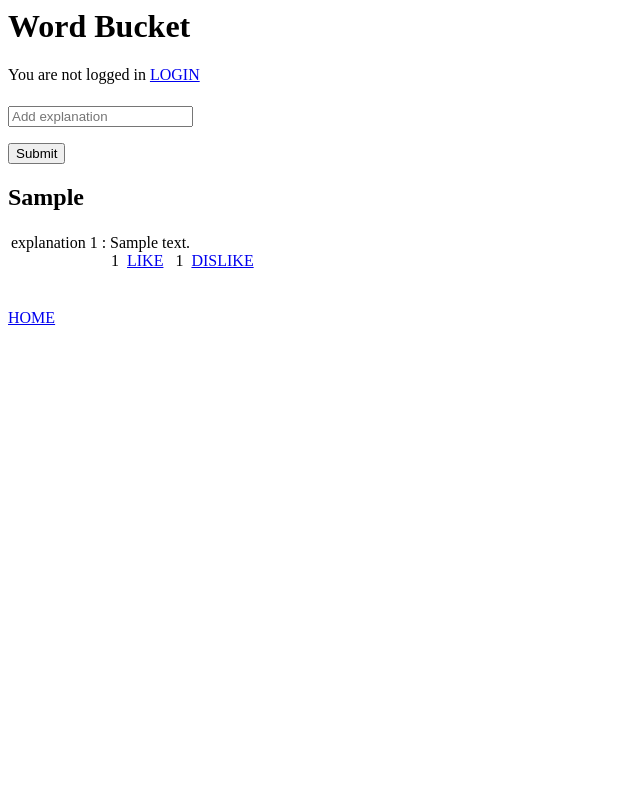
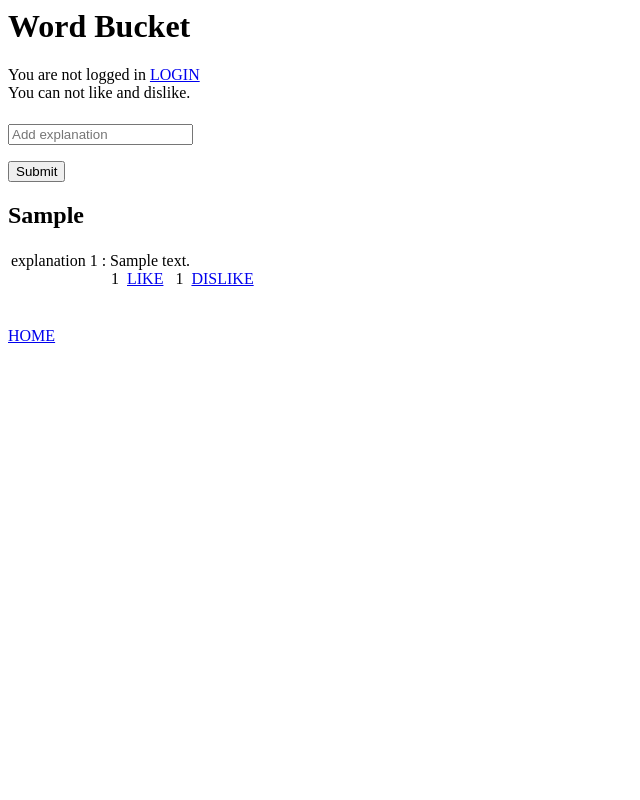
Before and after one commit to a5720128a/wordbucket, a Django app: page /1/ in a window 1280 px wide. Shown: the whole page, without its empty margins (0-640 px from the left). Run offline with Django 3.2, Linux system fonts and the light colour scheme; tables that the repository leaves empty hold one stand-in row (values such as "Sample post").

Commit message:
fixed duplicated upload, role, like or dislike spam(change model)

```diff
--- a/wordbucket/admin.py
+++ b/wordbucket/admin.py
@@ -1,10 +1,11 @@
 from django.contrib import admin
 
 
-from .models import Word, Explanation, Like_and_dislike
+from .models import Word, Explanation, Like, Dislike
 
 # Register your models here.
 
 admin.site.register(Word)
 admin.site.register(Explanation)
-admin.site.register(Like_and_dislike)
+admin.site.register(Like)
+admin.site.register(Dislike)
--- a/wordbucket/models.py
+++ b/wordbucket/models.py
@@ -15,16 +15,27 @@
     #foreign key
     word = models.ForeignKey(Word, on_delete=models.CASCADE)
     explanation_text = models.CharField(max_length=600)
-    def __str__(self):
-        return self.explanation_text
-
-class Like_and_dislike(models.Model):
-    #foreign key for Like and Dislike
-    explanation = models.ForeignKey(Explanation, on_delete=models.CASCADE)
-    #votes count
     votes_like = models.IntegerField(default=0)
     votes_dislike = models.IntegerField(default=0)
     def __str__(self):
+        return self.explanation_text
+    def __int__(self):
         return self.votes_like
+    def __int__(self):
+        return self.votes_dislike
+
+class Like(models.Model):
+    #foreign key for Like and Dislike
+    explanation = models.ForeignKey(Explanation, on_delete=models.CASCADE)
+    #user votes count
+    user_like = models.TextField(default='')
     def __str__(self):
-        return self.votes_dislike
+        return self.user_like
+
+class Dislike(models.Model):
+    #foreign key for Like and Dislike
+    explanation = models.ForeignKey(Explanation, on_delete=models.CASCADE)
+    #user votes count
+    user_dislike = models.TextField(default='')
+    def __str__(self):
+        return self.user_dislike
--- a/wordbucket/templates/detail.html
+++ b/wordbucket/templates/detail.html
@@ -9,7 +9,8 @@
           <p><a href="{% url 'wordbucket:logout' %}">logout</a></p>
         {% else %}
           You are not logged in
-          <a href="{% url 'wordbucket:login' %}">LOGIN</a>
+          <a href="{% url 'wordbucket:login' %}">LOGIN</a><br>
+          You can not like and dislike.
           <br>
         {% endif %}
 
@@ -25,25 +26,26 @@
         <table id="id_explanation_table">
             {% for explanation in word.explanation_set.all %}
                 <tr>
-                    <td>explanation {{ forloop.counter }} : {{ explanation.explanation_text }}
-                    {% for vote in explanation.like_and_dislike_set.all %}<br>
-                        &nbsp;&nbsp;&nbsp;&nbsp;&nbsp;&nbsp;&nbsp;&nbsp;&nbsp;&nbsp;&nbsp;&nbsp;
+                    <td>explanation {{ forloop.counter }} : {{ explanation.explanation_text }}<br>
+ &nbsp;&nbsp;&nbsp;&nbsp;&nbsp;&nbsp;&nbsp;&nbsp;&nbsp;&nbsp;&nbsp;&nbsp;
                         &nbsp;&nbsp;&nbsp;&nbsp;&nbsp;&nbsp;&nbsp;&nbsp;&nbsp;&nbsp;&nbsp;
-                        {{ vote.votes_like }} &nbsp;<a href="{% url 'wordbucket:like' explanation.id %}">LIKE</a>
-                        &nbsp; {{ vote.votes_dislike }} &nbsp;<a href="{% url 'wordbucket:dislike' explanation.id %}">DISLIKE</a>
-                    {% endfor %}<br><br>
+                        {{ explanation.votes_like }} &nbsp;<a href="{% url 'wordbucket:like' explanation.id %}">LIKE</a>
+                        &nbsp; {{ explanation.votes_dislike }} &nbsp;<a href="{% url 'wordbucket:dislike' explanation.id %}">DISLIKE</a>
+                    <br><br>
                     </td>
                 </tr>
             {% endfor %}
         </table>
         <br>
         {% if user.is_authenticated %}
+            {% if user.get_username == 'admin' %}
         <a href="{% url 'wordbucket:export' word.id %}">export</a><br><br>
         <form action="{% url 'wordbucket:import' word.id %}" method="post" enctype="multipart/form-data">
             {% csrf_token %}
             <input type="file" name="csv_file" />
             <input type="submit" value="Upload" />
         </form>
+            {% endif %}
         {% endif %}
         <a href="{% url 'wordbucket:home' %}">HOME</a>
     </body>
--- a/wordbucket/views.py
+++ b/wordbucket/views.py
@@ -2,7 +2,7 @@
 from django.urls import reverse
 from django.contrib.auth import login, authenticate
 from django.contrib.auth.forms import UserCreationForm
-from wordbucket.models import Word, Explanation, Like_and_dislike
+from wordbucket.models import Word, Explanation, Like, Dislike
 import string, csv, os, codecs
 from django.http import HttpResponse
 from io import TextIOWrapper
@@ -16,38 +16,44 @@
 def view_word(request, word_id):
     d_message = ""
     word_ = Word.objects.get(id=word_id)
-    return render(request, 'detail.html', {'word': word_, 'd_message': d_message})
+    like_ = Like.objects.all
+    dislike_ = Dislike.objects.all
+    return render(request, 'detail.html', {'word': word_, 'like': like_, 'dislike': dislike_, 'd_message': d_message})
 
 def add_word(request):
     d_message = ""
     words = Word.objects.order_by('-date_pub')[:5]
     word_reference = str(request.POST['word_input'])
+    explanation_reference = str(request.POST['explanation_input'])
     # query for duplicate word
     d_query = Word.objects.filter(word=word_reference)
-    if not d_query :
+    if (not d_query) and (word_reference != '') :
         word_ = Word.objects.create(word = request.POST['word_input'])
-        explanation_ = Explanation.objects.create(explanation_text=request.POST['explanation_input'], word=word_)
-        Like_and_dislike.objects.create(votes_like = 0, votes_dislike = 0, explanation = explanation_)
+        explanation_ = Explanation.objects.create(explanation_text=request.POST['explanation_input'], votes_like = 0, votes_dislike = 0, word=word_)
         return redirect('/')
     else :
-        # duplacate word id
-        dword_id = Word.objects.get(word = word_reference)
-        explanation_ = Explanation.objects.create(explanation_text=request.POST['explanation_input'], word=dword_id)
-        Like_and_dislike.objects.create(votes_like = 0, votes_dislike = 0, explanation = explanation_)
-        d_message = "duplicate word, your explanation add to existing word."
-        return render(request, 'home.html', {'words': words, 'd_message': d_message})
+        word_ = Word.objects.get(word=word_reference)
+        d_query2 = Explanation.objects.filter(explanation_text=explanation_reference, word=word_)
+        if (word_reference != '') and (not d_query2) :
+            # duplacate word id
+            dword_id = Word.objects.get(word = word_reference)
+            explanation_ = Explanation.objects.create(explanation_text=request.POST['explanation_input'], votes_like = 0, votes_dislike = 0, word=dword_id)
+            d_message = "duplicate word, your explanation add to existing word."
+        else :
+            d_message = "please enter the word"
+        alphabets = string.ascii_lowercase
+        return render(request, 'home.html', {'words': words, 'd_message': d_message, 'alphabets': alphabets})
 
 def add_explanation(request, word_id):
     word_ = Word.objects.get(id=word_id)
     explanation_reference = str(request.POST['explanation_input'])
     # query for duplicate explanation
-    d_query = Explanation.objects.filter(explanation_text=explanation_reference)
-    if not d_query :
-        explanation_ = Explanation.objects.create(explanation_text=request.POST['explanation_input'], word=word_)
-        Like_and_dislike.objects.create(votes_like = 0, votes_dislike = 0, explanation = explanation_)
+    d_query = Explanation.objects.filter(explanation_text=explanation_reference, word=word_)
+    if (not d_query) and (explanation_reference != '') :
+        explanation_ = Explanation.objects.create(explanation_text=request.POST['explanation_input'], votes_like = 0, votes_dislike = 0, word=word_)
         return redirect('/%d/' % (word_.id,))
     else :
-        d_message = "duplicate explanation, please enter new explanation."
+        d_message = "duplicate or null explanation, please enter new explanation."
         return render(request, 'detail.html', {'word': word_, 'd_message': d_message})
 
 def search(request, word_search):
@@ -72,28 +78,27 @@
 
 def vote_like(request, explanation_id):
     explanation_ = Explanation.objects.get(id=explanation_id)
-    selected_explanation = explanation_.like_and_dislike_set.all()
-    vote_like_ = selected_explanation.count()
-    if vote_like_ == 0 :
-        Like_and_dislike.objects.create(vote_like=1, explanation=explanation_)
-    else :
-        for voteslike in selected_explanation :
-            voteslike.votes_like += 1
-            voteslike.save()
-        return HttpResponseRedirect(reverse('wordbucket:detail', args=(explanation_.word.id,)))
-
+    if request.user.is_authenticated:
+        d_query = Like.objects.filter(user_like=request.user.username, explanation=explanation_)
+        if not d_query :
+            Like.objects.create(user_like=request.user.username, explanation=explanation_)
+            selected_explanation = explanation_.like_set.all()
+            vote_like_ = selected_explanation.count()
+            explanation_.votes_like = vote_like_
+            explanation_.save()
+    return HttpResponseRedirect(reverse('wordbucket:detail', args=(explanation_.word.id,)))
 
 def vote_dislike(request, explanation_id):
     explanation_ = Explanation.objects.get(id=explanation_id)
-    selected_explanation = explanation_.like_and_dislike_set.all()
-    vote_dislike_ = selected_explanation.count()
-    if vote_dislike_ == 0 :
-        Like_and_dislike.objects.create(vote_dislike=1, explanation=explanation_)
-    else :
-        for votesdislike in selected_explanation :
-            votesdislike.votes_dislike += 1
-            votesdislike.save()
-        return HttpResponseRedirect(reverse('wordbucket:detail', args=(explanation_.word.id,)))
+    if request.user.is_authenticated:
+        d_query = Dislike.objects.filter(user_dislike=request.user.username, explanation=explanation_)
+        if not d_query :
+            Dislike.objects.create(user_dislike=request.user.username, explanation=explanation_)
+            selected_explanation = explanation_.dislike_set.all()
+            vote_dislike_ = selected_explanation.count()
+            explanation_.votes_dislike = vote_dislike_
+            explanation_.save()
+    return HttpResponseRedirect(reverse('wordbucket:detail', args=(explanation_.word.id,)))
 
 # auth. part
 
@@ -136,6 +141,8 @@
         reader = csv.reader(csvfile)
         next(reader)
         for row in reader:
-            explanation_ = Explanation.objects.create(explanation_text=row[1], word=word_)
-            Like_and_dislike.objects.create(votes_like = 0, votes_dislike = 0, explanation = explanation_)
+            #duplicate explanation
+            d_query = Explanation.objects.filter(explanation_text=row[1], word=word_)
+            if (not d_query) and (row[1] != '') :
+                explanation_ = Explanation.objects.create(explanation_text=row[1], votes_like = 0, votes_dislike = 0, word=word_)
     return HttpResponseRedirect(reverse('wordbucket:detail', args=(word_id,)))
```
Also changed, not shown: wordbucket/tests.py (+16 -22 lines).
